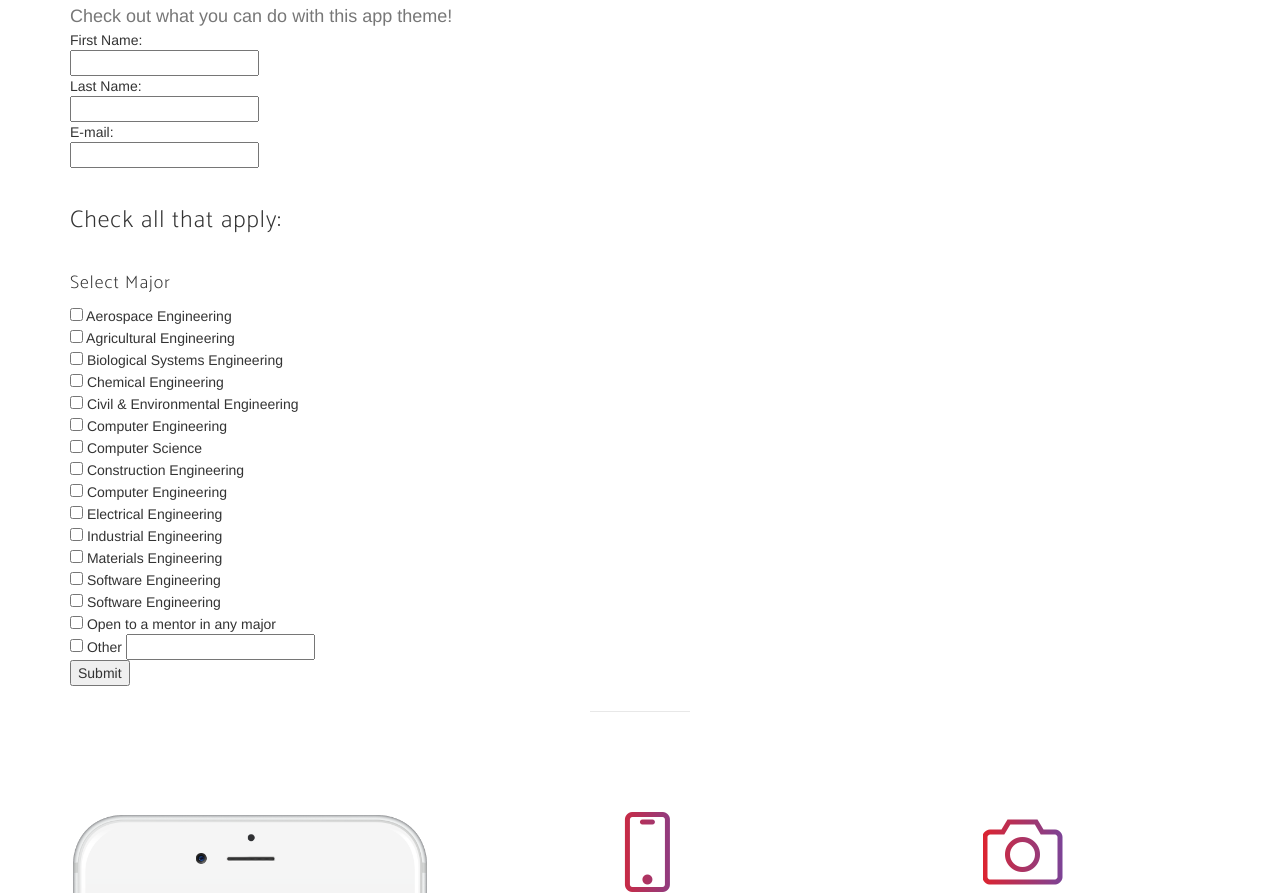
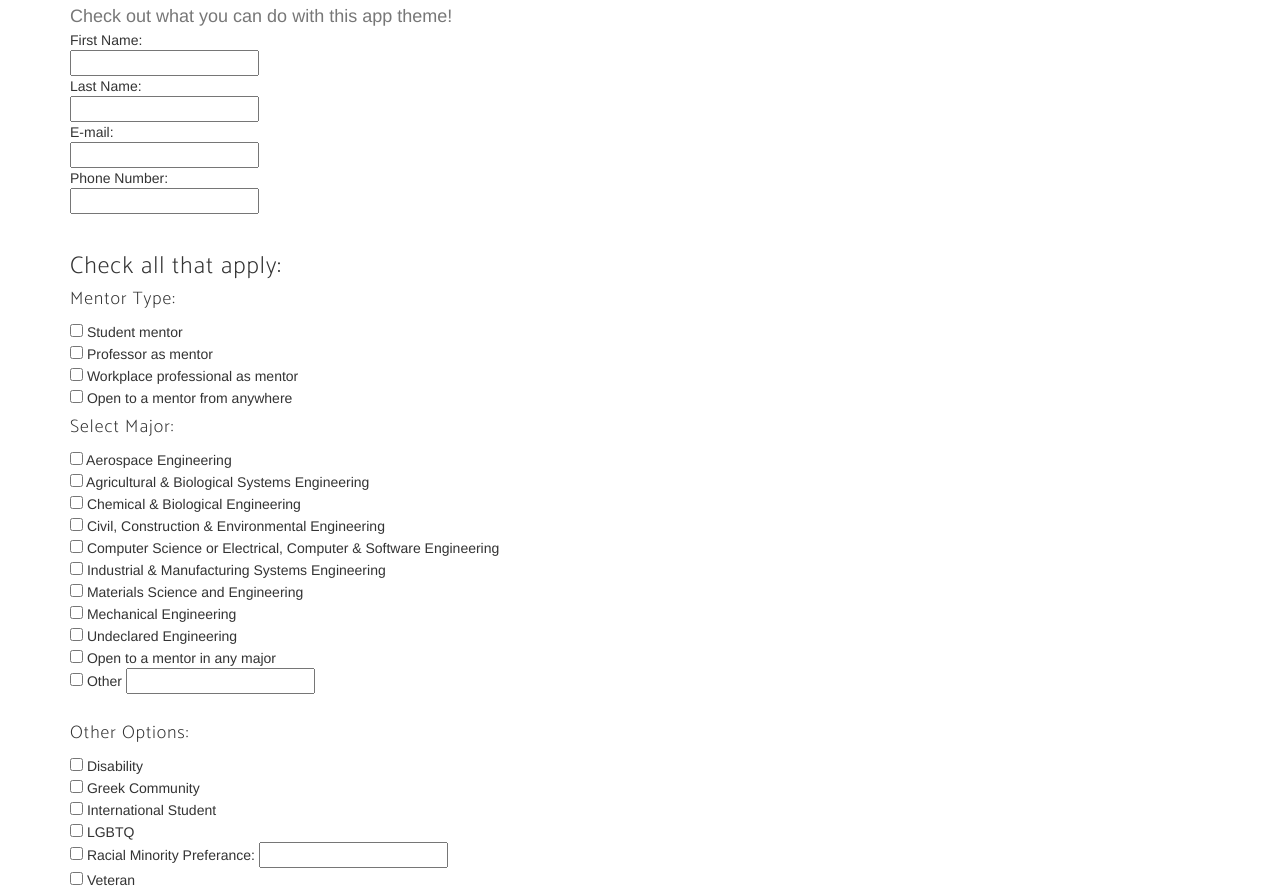
Before and after one commit to sarahhuber/CodeCamp, a website: page startbootstrap-new-age-gh-pages/index.html in a window 1280 px wide. Shown: the part 1473-2366 px from the top of the page. Drawn offline with nearby package versions, Linux system fonts and the light colour scheme; a web font is replaced by a local one.

Commit message:
added mentee check box options

```diff
--- a/startbootstrap-new-age-gh-pages/index.html
+++ b/startbootstrap-new-age-gh-pages/index.html
@@ -126,28 +126,36 @@
                           <input type="text" name="lastname"><br>
                           E-mail:<br>
                           <input type="text" name="email"><br>
-                        </form>
-                        <form action="/action_page.php" method="get">
-                          <br><h3>Check all that apply:</h3><br>
-                          <h4>Select Major</h4>
+                          Phone Number:<br>
+                          <input type="text" name="phone"><br>
+
+                          <action="/action_page.php" method="get">
+                          <br><h3>Check all that apply:</h3>
+                          <h4>Mentor Type:</h4>
+                          <input type="checkbox" name="student" value="student"> Student mentor<br>
+                          <input type="checkbox" name="professor" value="professor"> Professor as mentor<br>
+                          <input type="checkbox" name="professional" value="professional"> Workplace professional as mentor<br>
+                          <input type="checkbox" name="anyMentor" value="anyMentor"> Open to a mentor from anywhere<br>
+                          <h4>Select Major:</h4>
                           <input type="checkbox" name="aerospace" value="aerospace"> Aerospace Engineering<br>
-                          <input type="checkbox" name="agriculture" value="agriculture"> Agricultural Engineering<br>
-                          <input type="checkbox" name="biologicalSystems" value="biologicalSystems"> Biological Systems Engineering<br>
-                          <input type="checkbox" name="chemical" value="chemical"> Chemical Engineering<br>
-                          <input type="checkbox" name="civilEnvironmental" value="civilEnvironmental"> Civil & Environmental Engineering<br>
-                          <input type="checkbox" name="computer" value="computer"> Computer Engineering<br>
-                          <input type="checkbox" name="computerScience" value="computerScience"> Computer Science<br>
-                          <input type="checkbox" name="construction" value="construction"> Construction Engineering<br>
-                          <input type="checkbox" name="computer" value="computer"> Computer Engineering<br>
-                          <input type="checkbox" name="electrical" value="electrical"> Electrical Engineering<br>
-                          <input type="checkbox" name="industrial" value="industrial"> Industrial Engineering<br>
-                          <input type="checkbox" name="materials" value="materials"> Materials Engineering<br>
-                          <input type="checkbox" name="software" value="software"> Software Engineering<br>
-                          <input type="checkbox" name="" value="software"> Software Engineering<br>
-                          <input type="checkbox" name="" value="any"> Open to a mentor in any major<br>
-                          <input type="checkbox" name="other" value="other"> Other
+                          <input type="checkbox" name="agBiologicalSystems" value="agBiologicalSystems"> Agricultural & Biological Systems Engineering<br>
+                          <input type="checkbox" name="chemicalBiological" value="chemicalBiological"> Chemical & Biological Engineering<br>
+                          <input type="checkbox" name="civilConstructionEnvironmental" value="civilConstructionEnvironmental"> Civil, Construction & Environmental Engineering<br>
+                          <input type="checkbox" name="electricalSoftwareComputerScience" value="electricalSoftwareComputerScience"> Computer Science or Electrical, Computer & Software Engineering<br>
+                          <input type="checkbox" name="industrialManufacturing" value="industrialManufacturing"> Industrial & Manufacturing Systems Engineering<br>
+                          <input type="checkbox" name="materials" value="materials"> Materials Science and Engineering<br>
+                          <input type="checkbox" name="mechanical" value="mechancial"> Mechanical Engineering<br>
+                          <input type="checkbox" name="undeclared" value="undeclared"> Undeclared Engineering<br>
+                          <input type="checkbox" name="anyMajor" value="anyMajor"> Open to a mentor in any major<br>
+                          <input type="checkbox" name="other" value="other"> Other <input type="text" name="other"><br>
 
-                          <input type="text" name="other"><br>
+                          <br><h4>Other Options:</h4>
+                          <input type="checkbox" name="disabilities" value="disabilities"> Disability<br>
+                          <input type="checkbox" name="greek" value="greek"> Greek Community<br>
+                          <input type="checkbox" name="internationalStudent" value="internationStudent"> International Student<br>
+                          <input type="checkbox" name="lgbtq" value="lgbtq"> LGBTQ<br>
+                          <input type="checkbox" name="minority" value="minority"> Racial Minority Preferance: <input type="text" name="other"><br>
+                          <input type="checkbox" name="veteran" value="veteran"> Veteran<br><br>
 
 
                           <input type="submit" value="Submit">
@@ -157,21 +165,21 @@
                 </div>
             </div>
             <div class="row">
-                <div class="col-md-4">
+                <!--<div class="col-md-4">
                     <div class="device-container">
                         <div class="device-mockup iphone6_plus portrait white">
                             <div class="device">
                                 <div class="screen">
                                     <!-- Demo image for screen mockup, you can put an image here, some HTML, an animation, video, or anything else! -->
-                                    <img src="img/demo-screen-1.jpg" class="img-responsive" alt=""> </div>
+                                  <!--  <img src="img/demo-screen-1.jpg" class="img-responsive" alt=""> </div>
                                 <div class="button">
                                     <!-- You can hook the "home button" to some JavaScript events or just remove it -->
-                                </div>
+                              <!--  </div>
                             </div>
                         </div>
-                    </div>
+                    </div> -->
                 </div>
-                <div class="col-md-8">
+              <!--  <div class="col-md-8">
                     <div class="container-fluid">
                         <div class="row">
                             <div class="col-md-6">
@@ -205,7 +213,7 @@
                                 </div>
                             </div>
                         </div>
-                    </div>
+                    </div>-->
                 </div>
             </div>
         </div>
```
Also changed, not shown: startbootstrap-new-age-gh-pages/css/new-age.min.css.
